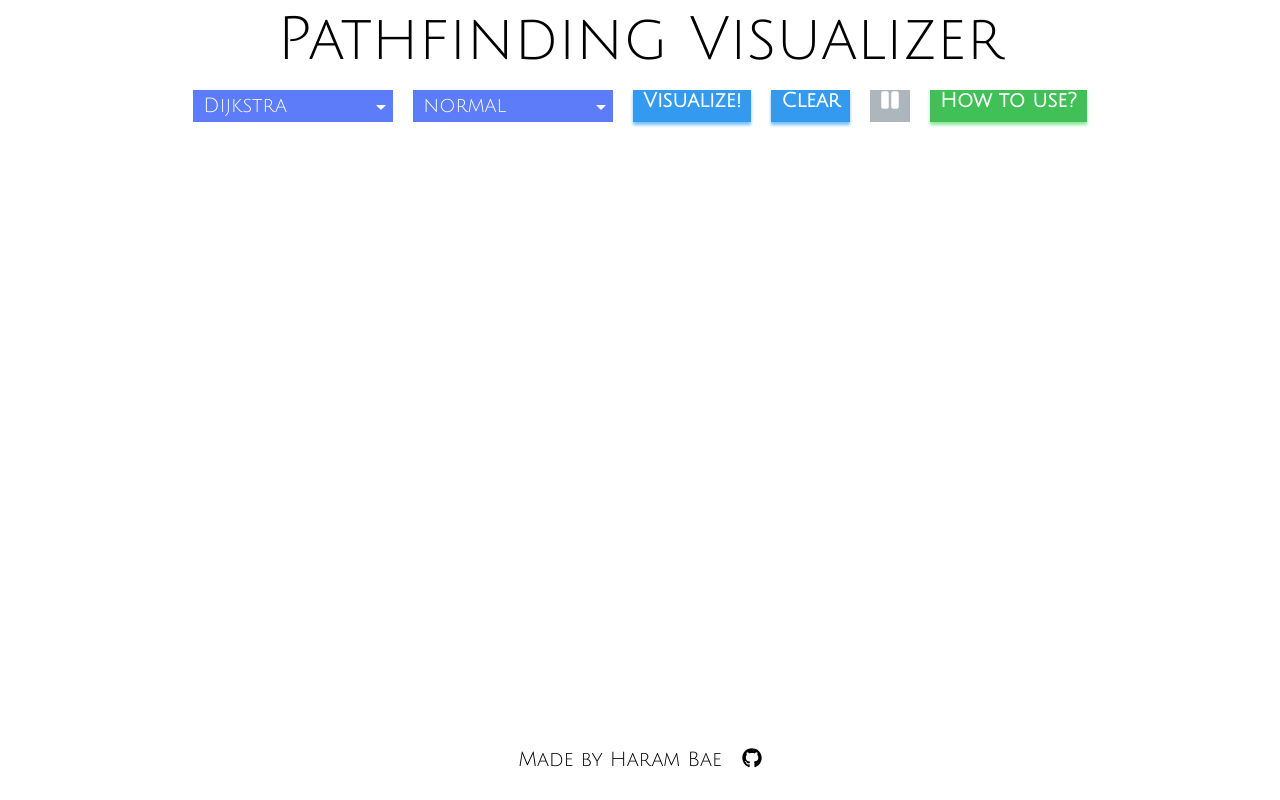
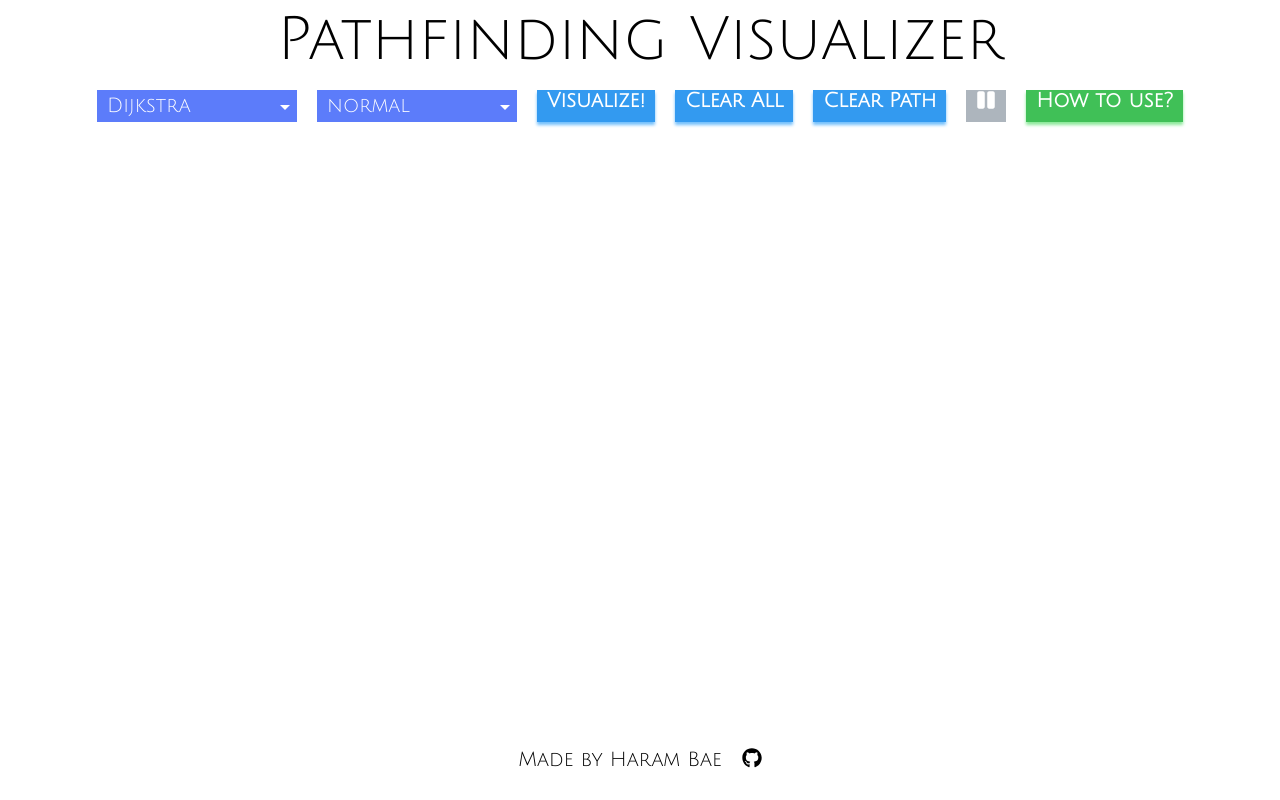
Before and after one commit to harsh2201/Pathfinding-Visualizer, a React (Create React App) app: page / in a window 1280 px wide. Built offline with nearby package versions, Linux system fonts and the light colour scheme; the HTML template or start-up script is replaced by a standard one.

Commit message:
:sparkles: Add function to clear path

```diff
--- a/src/components/Header/Header.jsx
+++ b/src/components/Header/Header.jsx
@@ -60,12 +60,20 @@ const Header = () => {
     setIsPathExist(isPossiblePath);
   };
 
-  const onClear = () => {
+  const onClearAll = () => {
     if (isVisualized && !pause) return;
     if (pause) setPause(false);
     setIsVisualized(false);
 
     clear();
+  };
+
+  const onClearPath = () => {
+    if (isVisualized && !pause) return;
+    if (pause) setPause(false);
+    setIsVisualized(false);
+
+    clearPath();
   };
 
   const onPause = () => {
@@ -120,11 +128,19 @@ const Header = () => {
       </button>
       <button
         className="content-header__button"
-        onClick={onClear}
+        onClick={onClearAll}
         disabled={isVisualized && !pause}
         type="button"
       >
-        Clear
+        Clear All
+      </button>
+      <button
+        className="content-header__button"
+        onClick={onClearPath}
+        disabled={isVisualized && !pause}
+        type="button"
+      >
+        Clear Path
       </button>
       <button
         className="content-header__button--pause"
```
